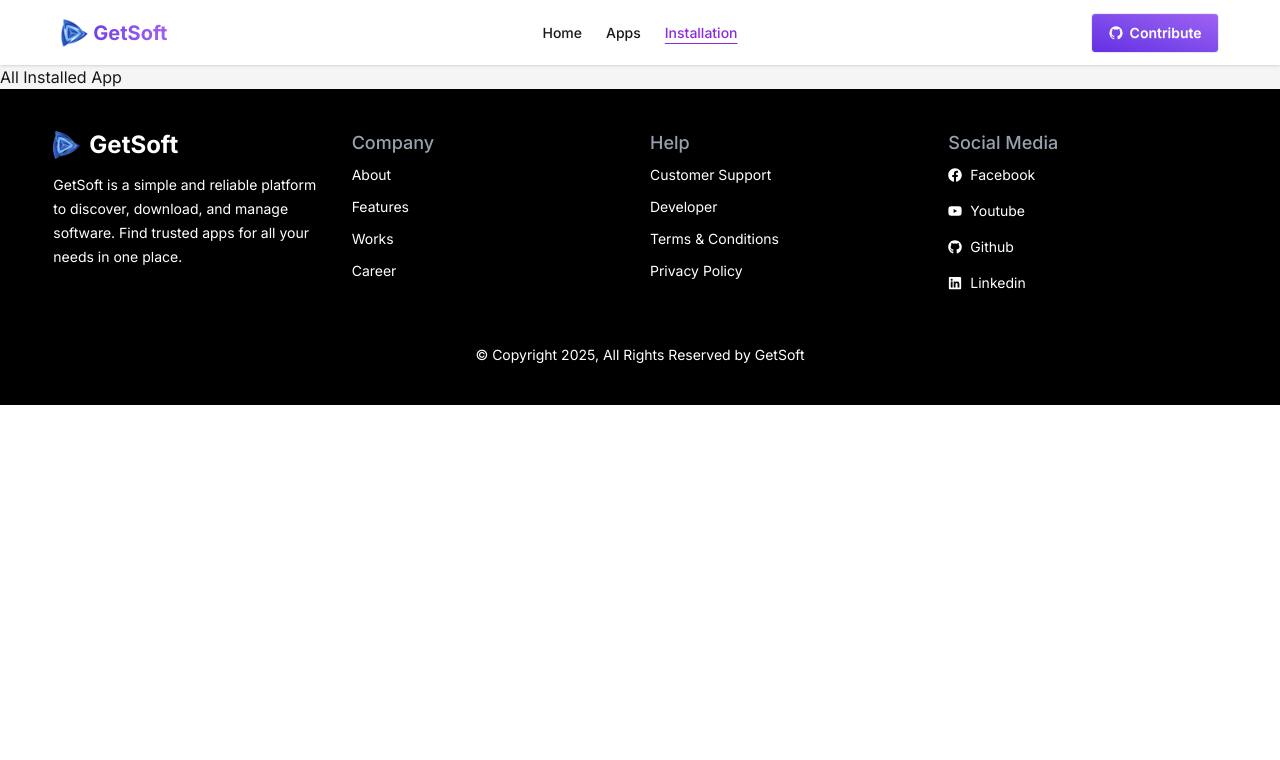
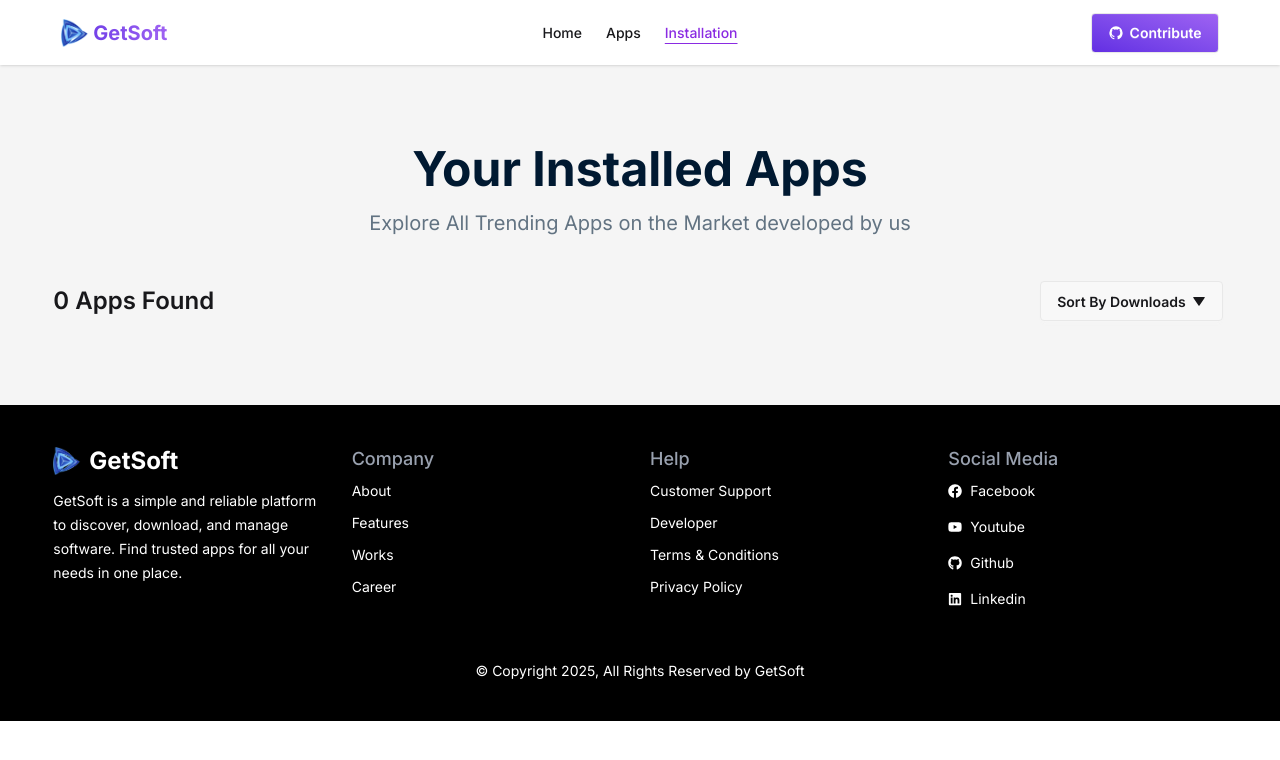
Before and after one commit to SubrotoKumar7/GetSoft, a React (Vite) app: page /installed in a window 1280 px wide. Shown: the top 760 px of the page. Built offline with nearby package versions, Linux system fonts and the light colour scheme.

Commit message:
installed page added

```diff
--- /dev/null
+++ b/src/components/installedApp/InstalledApp.jsx
@@ -0,0 +1,33 @@
+import React from 'react';
+import downArrow from '../../assets/downloads.png';
+import ratingArrow from '../../assets/ratings.png';
+
+const InstalledApp = ({app}) => {
+    const {image, title, downloads, ratingAvg, size} = app;
+    return (
+        <div className='flex items-center justify-between gap-3 md:gap-5 my-6 bg-white p-2 rounded-lg shadow hover:shadow-xl'>
+            <div className='flex justify-center items-center gap-1 md:gap-3'>
+                <img className='w-17 md:w-20 h-17 md:h-20 rounded' src={image} alt="app logo" />
+                <div>
+                    <h1 className='md:text-xl font-medium text-[#001931] mb-4'>{title}</h1>
+                    <div className='flex gap-1 md:gap-3'>
+                        <div className='flex items-center gap-1 text-green-600'>
+                            <img className='w-4' src={downArrow} alt="icon" />
+                            <p className='font-medium'>{downloads}</p>
+                        </div>
+                        <div className='flex items-center gap-1 text-amber-600'>
+                            <img className='w-4' src={ratingArrow} alt="icon" />
+                            <p className='font-medium'>{ratingAvg}</p>
+                        </div>
+                        <div className='font-medium text-gray-500'>{size} MB</div>
+                    </div>
+                </div>
+            </div>
+            <div>
+                <button className='bg-[#00D390] text-white font-semibold rounded py-2 px-3 hover:cursor-pointer'>Uninstall</button>
+            </div>
+        </div>
+    );
+};
+
+export default InstalledApp;
--- a/src/pages/installed/Installed.jsx
+++ b/src/pages/installed/Installed.jsx
@@ -1,9 +1,41 @@
 import React from 'react';
+import { getLSData } from '../../utility/DB';
+import { useLoaderData } from 'react-router';
+import InstalledApp from '../../components/installedApp/InstalledApp';
+import { BiSolidDownArrow } from 'react-icons/bi';
 
 const Installed = () => {
+    const allData = useLoaderData();
+    const LSData = getLSData();
+    const data = LSData;
+    const filterData = allData.filter(app=> data.includes((app.id).toString()));
+    console.log(filterData);
+
     return (
-        <div>
-            <h1>All Installed App</h1>
+        <div className='w-11/12 mx-auto my-20'>
+                <h1 className='text-center text-5xl font-bold text-[#001931] mb-4'>Your Installed Apps</h1>
+            <p className='text-center text-xl text-[#627382]'>Explore All Trending Apps on the Market developed by us</p>
+
+            <div className='mt-10'>
+                <div className='flex justify-between items-center gap-5'>
+                    <p className='text-2xl font-semibold'>{LSData.length} Apps Found</p>
+                    <div>
+                        <div className="dropdown dropdown-bottom">
+                            <div tabIndex={0} role="button" className="btn m-1">Sort By Downloads <BiSolidDownArrow /> </div>
+                            <ul tabIndex={0} className="dropdown-content menu bg-base-100 rounded-box z-1 w-52 p-2 shadow-sm">
+                                <li><a>High-Low</a></li>
+                                <li><a>Low-High</a></li>
+                            </ul>
+                        </div>
+                    </div>
+                </div>
+            </div>
+
+            <div>
+                {
+                    filterData.map(app => <InstalledApp key={app.id} app={app}></InstalledApp>)
+                }
+            </div>
         </div>
     );
 };
--- a/src/router/Router.jsx
+++ b/src/router/Router.jsx
@@ -23,6 +23,7 @@ const router = createBrowserRouter([
             },
             {
                 path: '/installed',
+                loader: ()=> fetch('/appsData.json'),
                 Component: Installed
             },
             {
```
